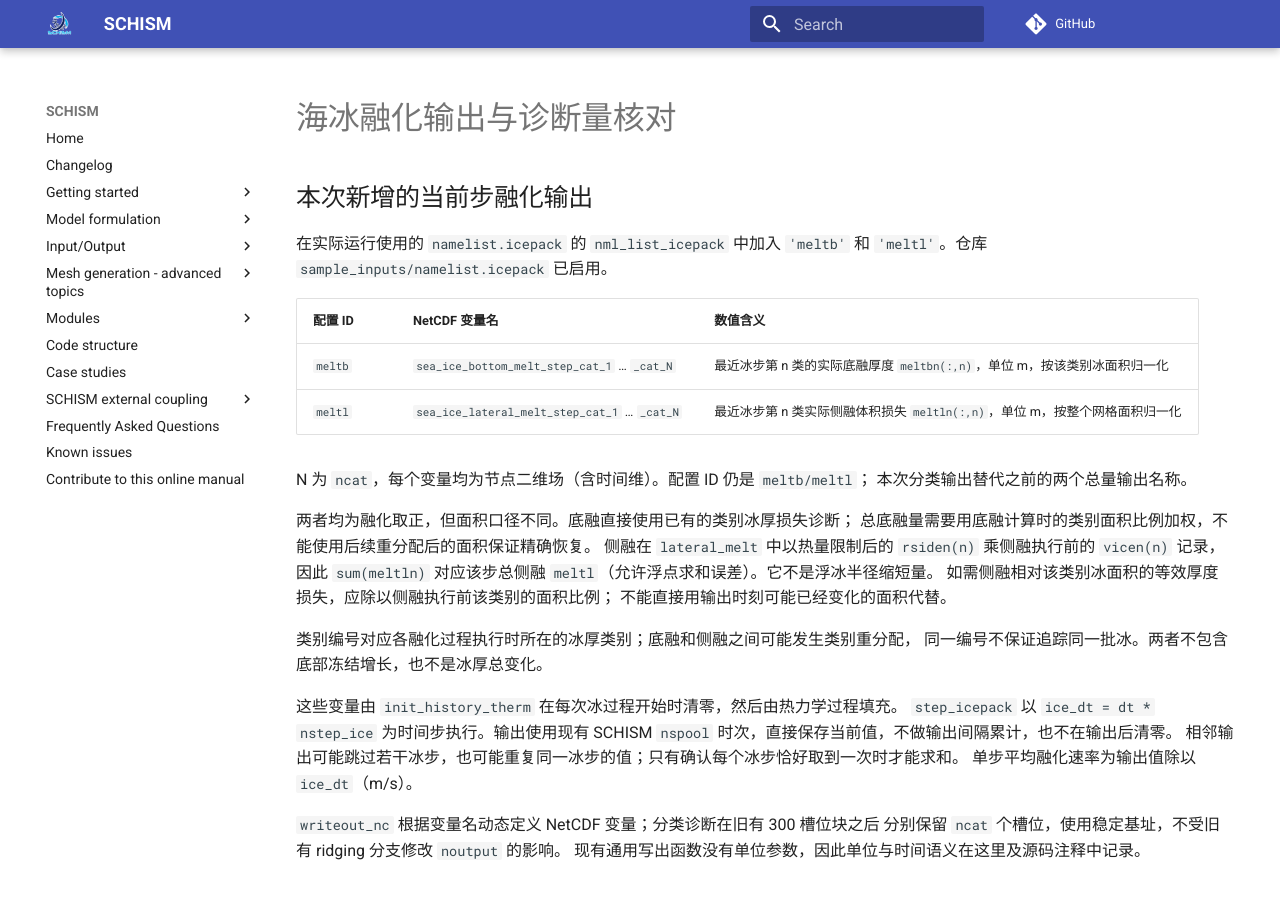
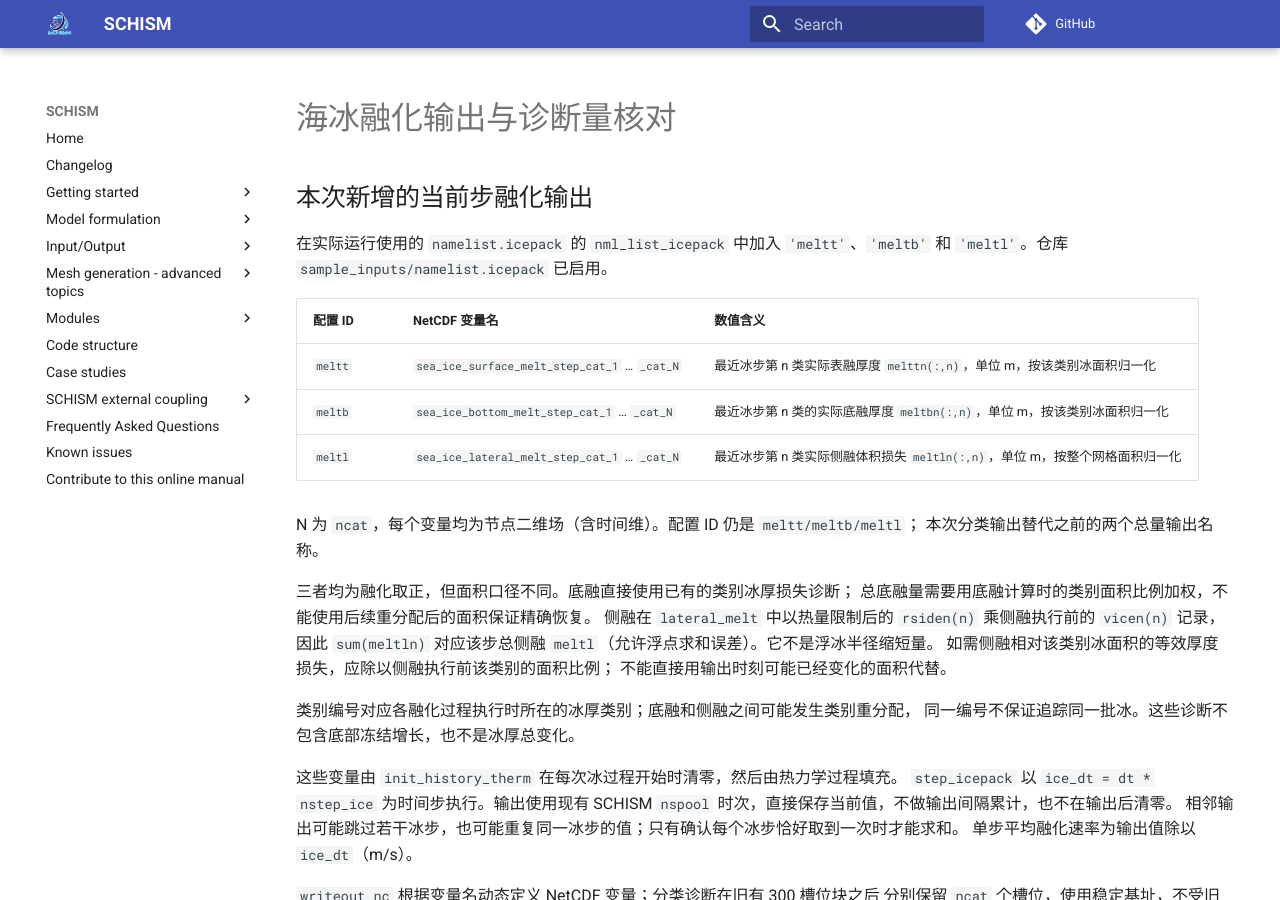
Before and after one commit to wangqian2284/SCHISM-Icepack, an MkDocs documentation site: the page built from docs/ice-melt-output-audit.md, in a window 1280 px wide and 900 px high. Built offline with MkDocs 1.6.1 and Material for MkDocs 9.7.7, drawn with Linux system fonts in a browser that asks for light colours; comment, search, counter and statistics services are not loaded; the version menu is left out; some of the changed text lies outside the part shown.

Commit message:
diagnose  of surface melt and another melting ideal case

```diff
--- a/docs/ice-melt-output-audit.md
+++ b/docs/ice-melt-output-audit.md
@@ -3,17 +3,18 @@
 ## 本次新增的当前步融化输出
 
 在实际运行使用的 `namelist.icepack` 的 `nml_list_icepack` 中加入
-`'meltb'` 和 `'meltl'`。仓库 `sample_inputs/namelist.icepack` 已启用。
+`'meltt'`、`'meltb'` 和 `'meltl'`。仓库 `sample_inputs/namelist.icepack` 已启用。
 
 | 配置 ID | NetCDF 变量名 | 数值含义 |
 | --- | --- | --- |
+| `meltt` | `sea_ice_surface_melt_step_cat_1` … `_cat_N` | 最近冰步第 n 类实际表融厚度 `melttn(:,n)`，单位 m，按该类别冰面积归一化 |
 | `meltb` | `sea_ice_bottom_melt_step_cat_1` … `_cat_N` | 最近冰步第 n 类的实际底融厚度 `meltbn(:,n)`，单位 m，按该类别冰面积归一化 |
 | `meltl` | `sea_ice_lateral_melt_step_cat_1` … `_cat_N` | 最近冰步第 n 类实际侧融体积损失 `meltln(:,n)`，单位 m，按整个网格面积归一化 |
 
-N 为 `ncat`，每个变量均为节点二维场（含时间维）。配置 ID 仍是 `meltb/meltl`；
+N 为 `ncat`，每个变量均为节点二维场（含时间维）。配置 ID 仍是 `meltt/meltb/meltl`；
 本次分类输出替代之前的两个总量输出名称。
 
-两者均为融化取正，但面积口径不同。底融直接使用已有的类别冰厚损失诊断；
+三者均为融化取正，但面积口径不同。底融直接使用已有的类别冰厚损失诊断；
 总底融量需要用底融计算时的类别面积比例加权，不能使用后续重分配后的面积保证精确恢复。
 侧融在 `lateral_melt` 中以热量限制后的 `rsiden(n)` 乘侧融执行前的 `vicen(n)` 记录，
 因此 `sum(meltln)` 对应该步总侧融 `meltl`（允许浮点求和误差）。它不是浮冰半径缩短量。
@@ -21,7 +22,7 @@ N 为 `ncat`，每个变量均为节点二维场（含时间维）。配置 ID
 不能直接用输出时刻可能已经变化的面积代替。
 
 类别编号对应各融化过程执行时所在的冰厚类别；底融和侧融之间可能发生类别重分配，
-同一编号不保证追踪同一批冰。两者不包含底部冻结增长，也不是冰厚总变化。
+同一编号不保证追踪同一批冰。这些诊断不包含底部冻结增长，也不是冰厚总变化。
 
 这些变量由 `init_history_therm` 在每次冰过程开始时清零，然后由热力学过程填充。
 `step_icepack` 以 `ice_dt = dt * nstep_ice` 为时间步执行。输出使用现有 SCHISM
@@ -54,3 +55,7 @@ N 为 `ncat`，每个变量均为节点二维场（含时间维）。配置 ID
 
 结论：状态量与大部分混合参数可读取或重建；本次补上当前步底融、侧融量。
 原表仍未全部覆盖，严格的融化耗热、区间累计及能量调整需要在计算过程内新增诊断。
+
+表融诊断与底融使用相同面积基准：除以 `ice_dt` 得 m/s；网格面积平均需要使用
+过程发生时的类别面积加权。表融诊断不包括冰升华，不随后续类别重分配移动，
+也不累计输出间隔内的所有冰步。新增表融槽位在底融和侧融槽位之后，现有名称保持不变。
```
Also changed, not shown: docs/idealized-case-runtime.md (+11 -0 lines), 5 other files.
